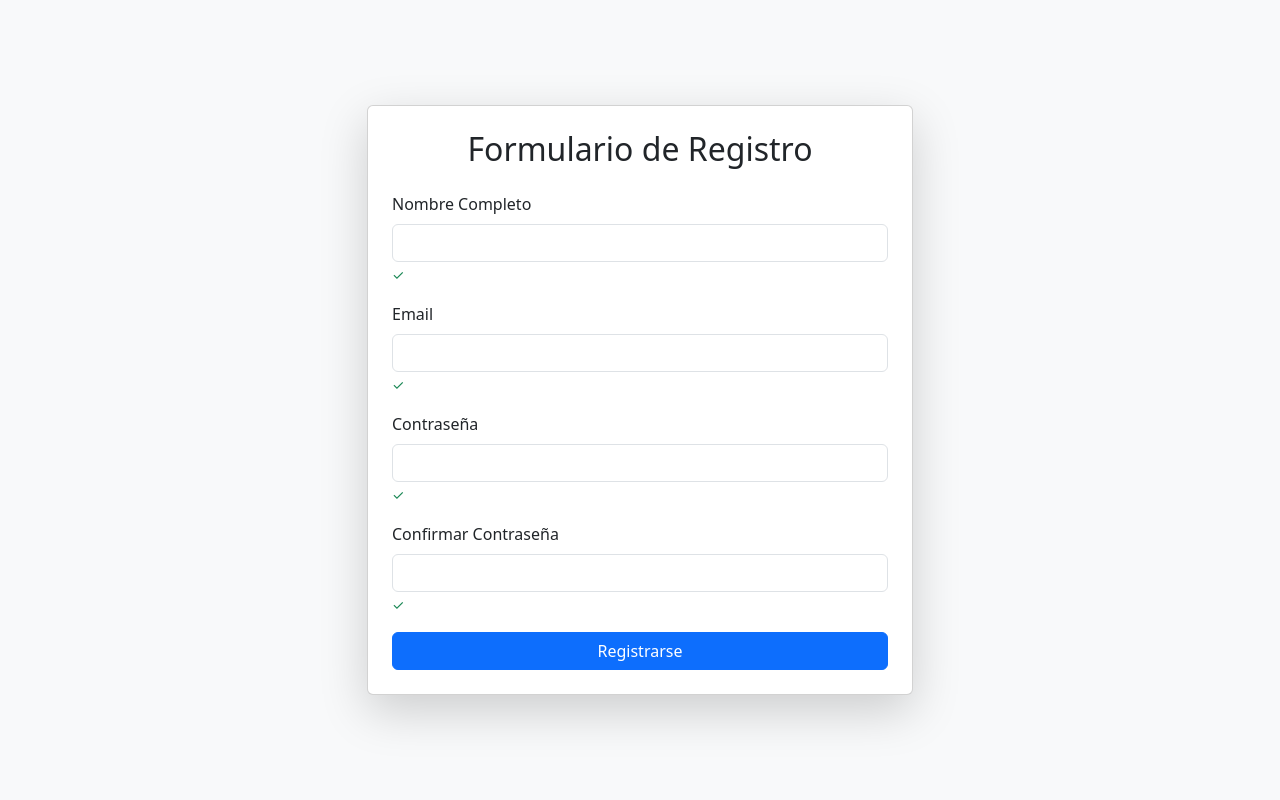
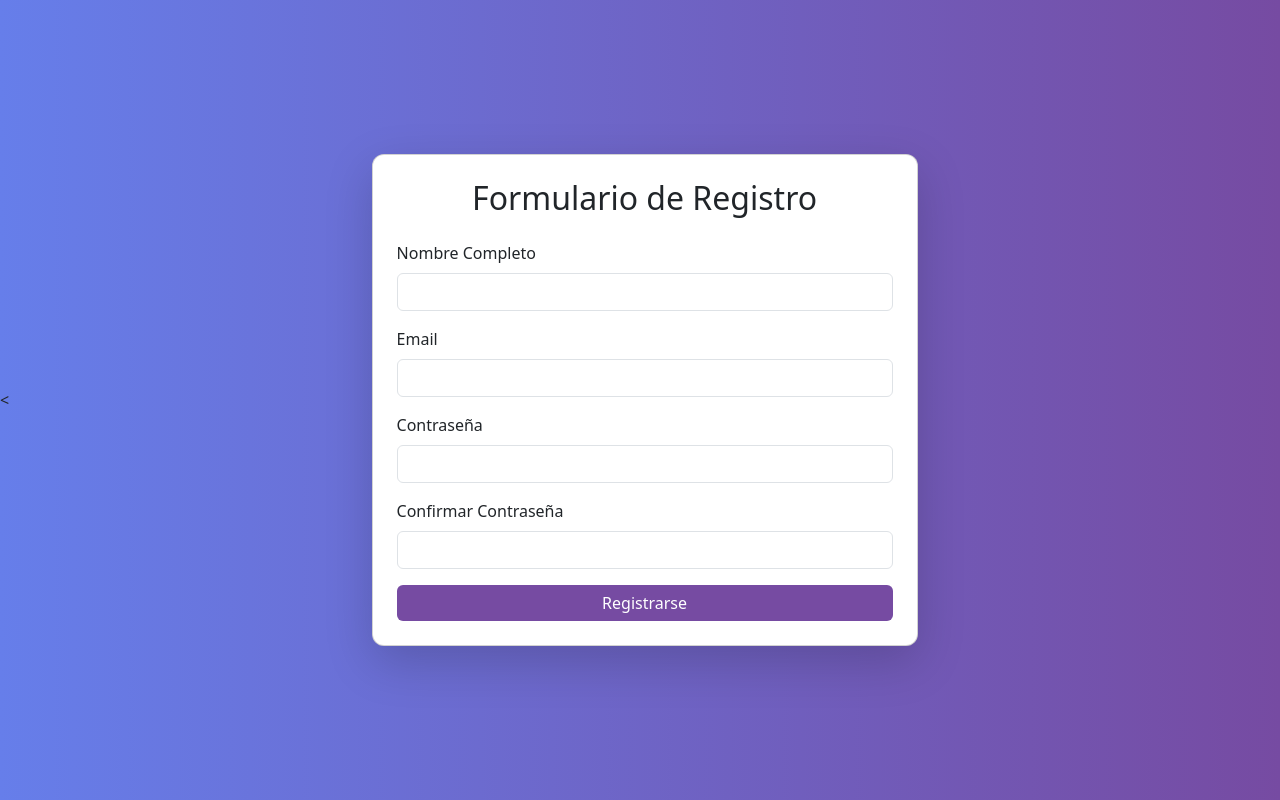
Before and after one commit to TizianaMattioda/TP1---Formulario-con-Validaciones, a plain HTML site: page Validaciones/index.html in a window 1280 px wide. Both pictures are taken after typing "Sample", "name@example.com", "Sample123", "Sample123" into the empty fields and a click on the button "Registrarse". Drawn offline with nearby package versions, Linux system fonts and the light colour scheme.

Commit message:
Add files via upload

```diff
--- a/Validaciones/index.html
+++ b/Validaciones/index.html
@@ -5,9 +5,9 @@
     <meta name="viewport" content="width=device-width, initial-scale=1.0">
     <title>Registro</title>
     <link rel="stylesheet" href="https://cdn.jsdelivr.net/npm/bootstrap@5.3.0/dist/css/bootstrap.min.css">
-    <link rel="stylesheet" href="styles.css">
+    <link rel="stylesheet" href="style/style.css">
 </head>
-<body class="d-flex justify-content-center align-items-center vh-100 bg-light">
+<<body class="d-flex justify-content-center align-items-center vh-100">
 
     <div class="container">
         <div class="row justify-content-center">
--- a/Validaciones/js/register.js
+++ b/Validaciones/js/register.js
@@ -18,6 +18,12 @@ document.addEventListener("DOMContentLoaded", () => {
         errorSpan.classList.add("text-success");
         errorSpan.classList.remove("text-danger");
     };
+    const resetSpan = (input) => {
+        const errorSpan = document.getElementById(`error${input.id.charAt(0).toUpperCase() + input.id.slice(1)}`);
+        errorSpan.textContent = "";
+        errorSpan.classList.remove("text-success");
+        errorSpan.classList.remove("text-danger");
+    }
 
     const validarNombre = () => {
         if (nombre.value.trim().length < 3) {
@@ -67,6 +73,10 @@ document.addEventListener("DOMContentLoaded", () => {
         if (validarNombre() && validarEmail() && validarPassword() && validarConfirmPassword()) {
             alert("Registro exitoso");
             form.reset();
+            resetSpan(nombre);
+            resetSpan(email);
+            resetSpan(password);
+            resetSpan(confirmPassword);
         }
     });
 });
--- /dev/null
+++ b/Validaciones/style/style.css
@@ -0,0 +1,30 @@
+body {
+    background: linear-gradient(to right, #667eea, #764ba2);
+}
+
+.card {
+    border-radius: 12px;
+}
+
+.form-control:focus {
+    border-color: #764ba2;
+    box-shadow: 0 0 10px rgba(118, 75, 162, 0.5);
+}
+
+.error-feedback {
+    color: red;
+    font-size: 0.875em;
+}
+
+.text-success {
+    color: green !important;
+}
+
+.btn-primary {
+    background-color: #764ba2;
+    border: none;
+}
+
+.btn-primary:hover {
+    background-color: #5a3e91;
+}
```
Also changed, not shown: 1 other file.
